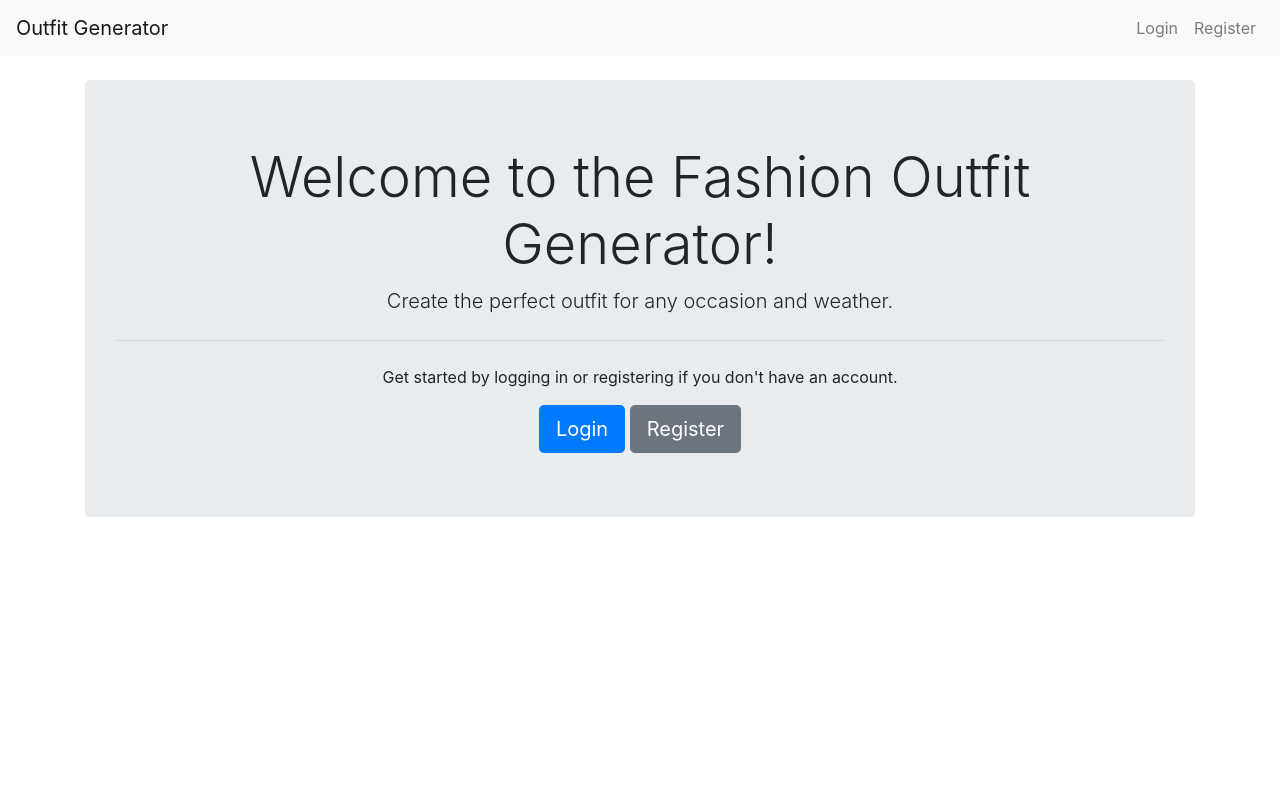
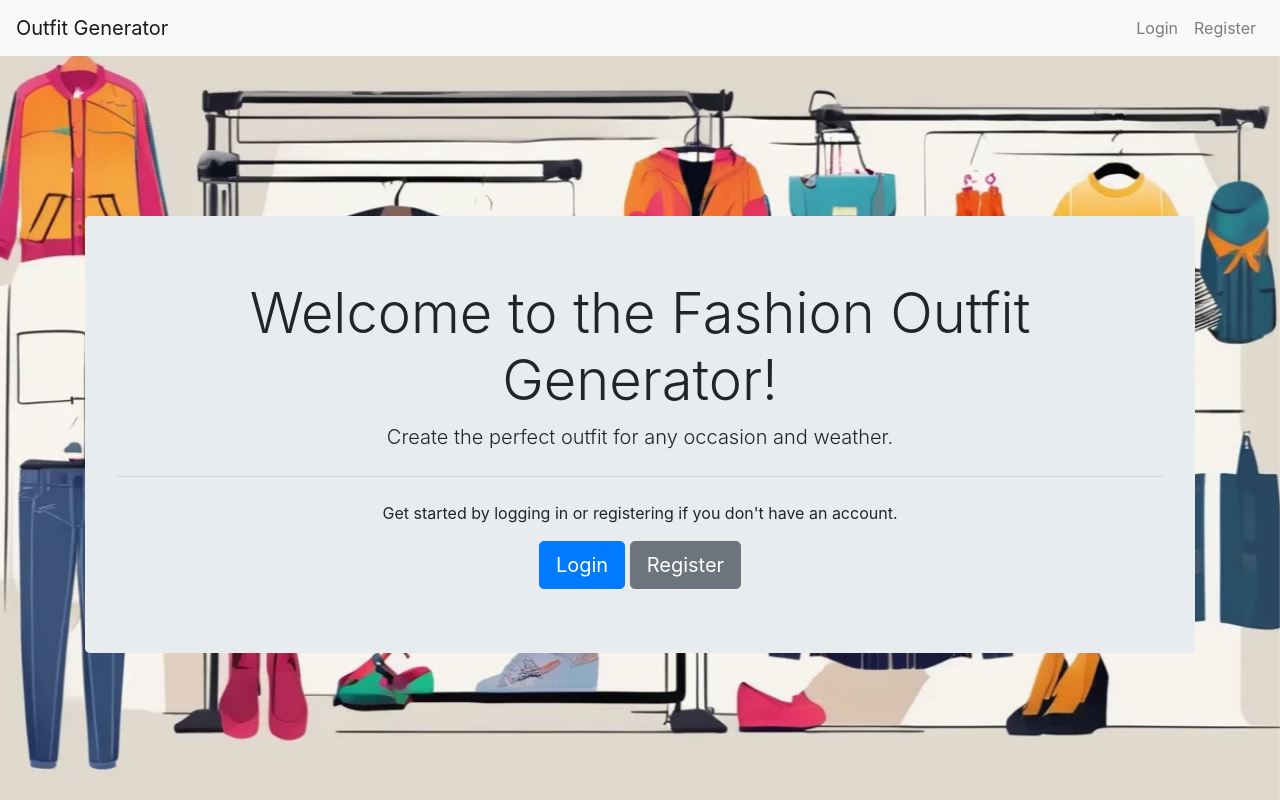
Before and after one commit to SShasholko/fashion-outfit-generator-in-Flask, a Flask app: page / in a window 1280 px wide. Run offline with Flask 3, Linux system fonts and the light colour scheme; some libraries are stand-ins or nearby versions.

Commit message:
Backgroound on first screen

```diff
--- a/static/css/styles.css
+++ b/static/css/styles.css
@@ -22,3 +22,27 @@
     gap: 20px;
     margin: 20px 0 20px 0;
 }
+.first-screen {
+    background-image: url('/static/images/background.webp');
+    background-size: cover;
+    background-position: center;
+    background-repeat: no-repeat;
+    background-attachment: fixed;
+    position: absolute;
+    top: 0;
+    left: 0;
+    width: 100%;
+    min-height: 100vh;
+    z-index: -1; /* This puts the background behind other content */
+}
+
+.jumbotron {
+    position: relative;
+    z-index: 1; /* This makes sure the content is above the background */
+    /* background-color: rgba(0, 0, 0, 0.5);  */
+    /* padding: 30px;
+    border-radius: 10px; */
+    /* color: #fff; */
+    /* text-shadow: 1px 1px 3px rgba(0, 0, 0, 0.7); */
+    margin-top: 20vh;
+}
--- a/templates/base.html
+++ b/templates/base.html
@@ -36,6 +36,7 @@
             </ul>
         </div>
     </nav>
+    {% block background %}{% endblock %}
     <div class="container mt-4">
         {% with messages = get_flashed_messages() %}
           {% if messages %}
--- a/templates/index.html
+++ b/templates/index.html
@@ -1,5 +1,9 @@
 {% extends "base.html" %}
+{% block background %}
+<div class="first-screen"></div>
+{% endblock %}
 {% block content %}
+
 <div class="jumbotron text-center">
     <h1 class="display-4">Welcome to the Fashion Outfit Generator!</h1>
     <p class="lead">Create the perfect outfit for any occasion and weather.</p>
@@ -8,4 +12,5 @@
     <a class="btn btn-primary btn-lg" href="{{ url_for('login') }}" role="button">Login</a>
     <a class="btn btn-secondary btn-lg" href="{{ url_for('register') }}" role="button">Register</a>
 </div>
+
 {% endblock %}
```
Also changed, not shown: static/images/background.webp (added).
